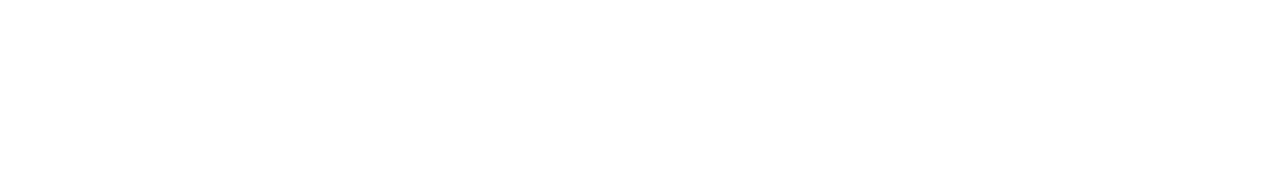
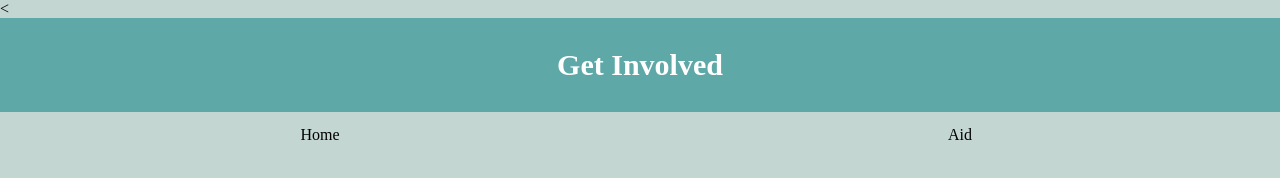
Before and after one commit to esly20/gwcFinal2018, a plain HTML site: page getinvolved.html in a window 1280 px wide. Drawn offline with Linux system fonts and the light colour scheme.

Commit message:
Update getinvolved.html

```diff
--- a/getinvolved.html
+++ b/getinvolved.html
@@ -2,8 +2,15 @@
 <html>
 
   <head>
+    <  <link rel="stylesheet" href="finalproject.css">
   </head>
 
   <body>
+    <div class='header'>
+      <h1>Get Involved</h1>
+    </div>
+    <div class='navbar'>
+      <a href='mainpage.html'>Home</a>
+      <a href='.html'>Aid</a>
   </body>
 </html>
```
